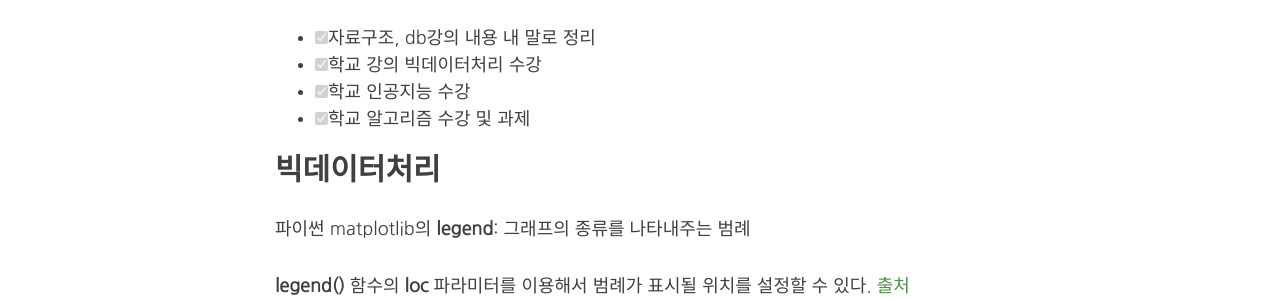
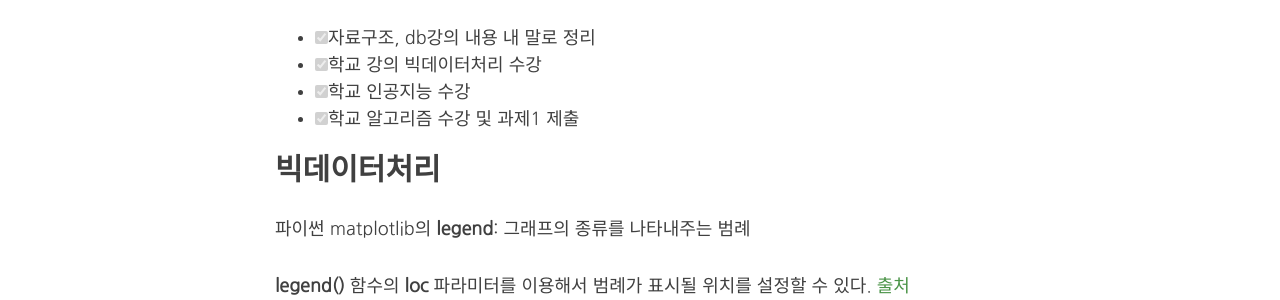
Before and after one commit to yeoneed/yeoneed.github.io, a Jekyll site: the page built from _posts/2021-03-21-TIL-0321.md, in a window 1280 px wide and 1211 px high. Shown: the part 334-634 px from the top of the window. Built offline with Jekyll 4.4.1, drawn with Linux system fonts in a browser that asks for light colours; nearby versions of some CDN libraries; some web fonts are replaced; comment, search, counter and statistics services are not loaded.

Commit message:
Update 2021-03-21-TIL-0321.md

```diff
--- a/_posts/2021-03-21-TIL-0321.md
+++ b/_posts/2021-03-21-TIL-0321.md
@@ -11,7 +11,7 @@ tags: [TIL]
  - [x] 자료구조, db강의 내용 내 말로 정리
  - [x] 학교 강의 빅데이터처리 수강
  - [x] 학교 인공지능 수강
- - [x] 학교 알고리즘 수강 및 과제
+ - [x] 학교 알고리즘 수강 및 과제1 제출
 
 ## 빅데이터처리
 파이썬 matplotlib의 **legend**: 그래프의 종류를 나타내주는 범례
```
